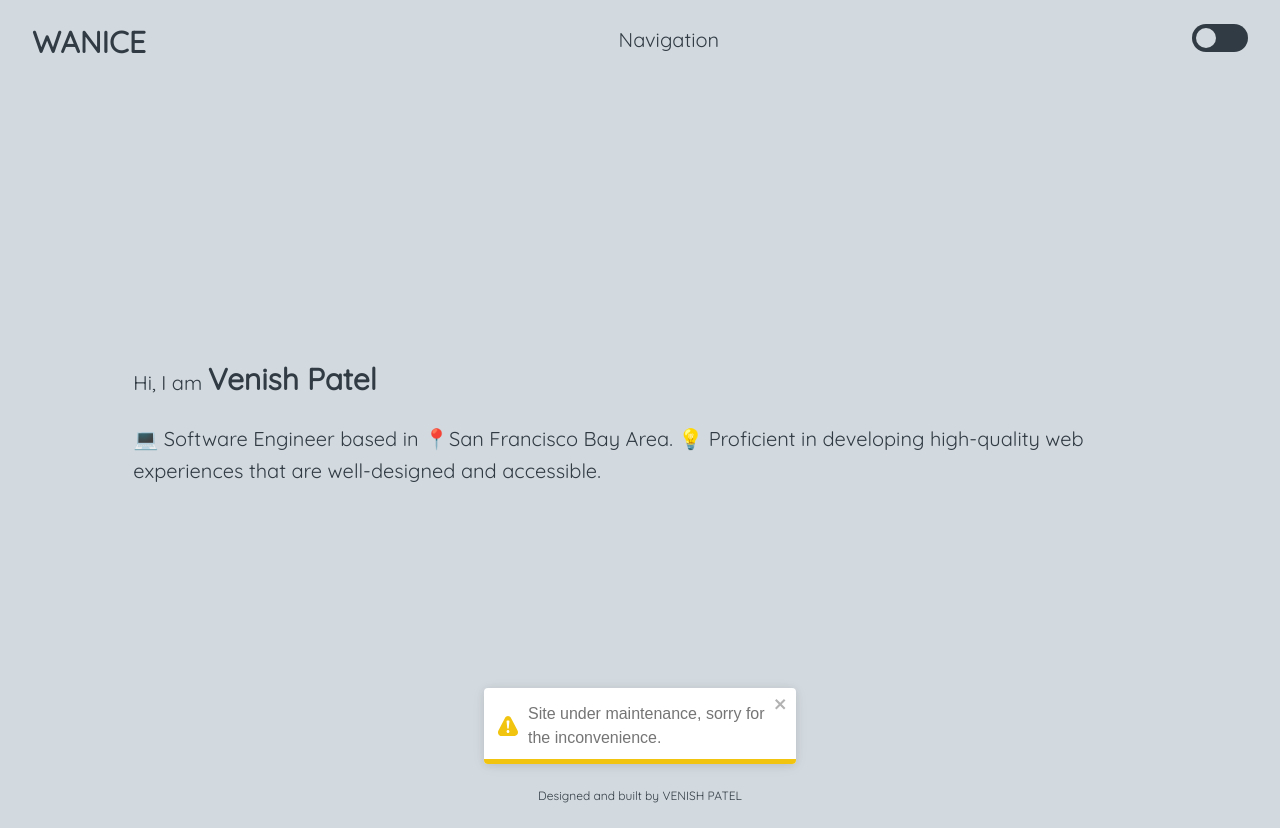
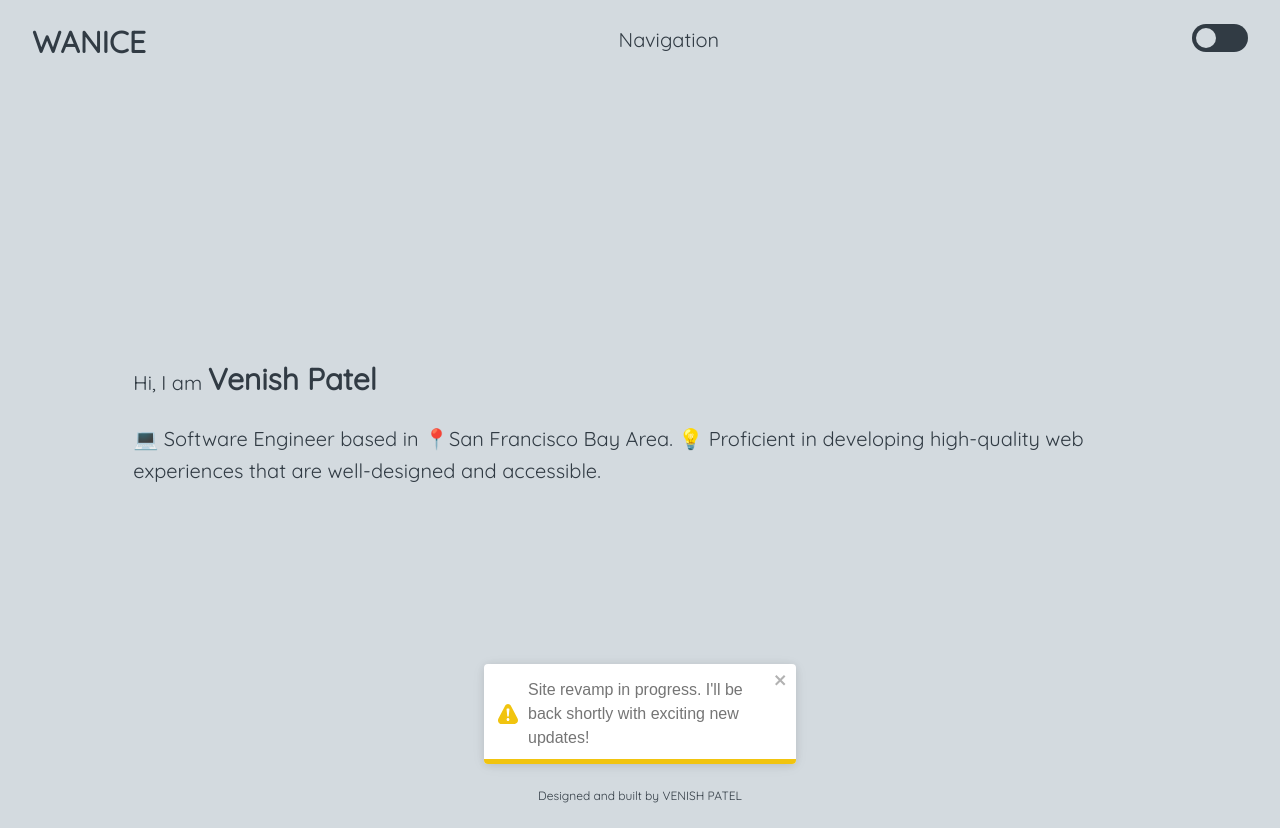
Before and after one commit to venishgpatel/venish-patel-website, a Next.js app: page / in a window 1280 px wide. Built offline with nearby package versions, Linux system fonts and the light colour scheme.

Commit message:
Updated the notification message.

```diff
--- a/app/page.tsx
+++ b/app/page.tsx
@@ -7,7 +7,7 @@ export default function Home() {
   return (
     <>
       <Notification
-        content="Site under maintenance, sorry for the inconvenience."
+        content="Site revamp in progress. I'll be back shortly with exciting new updates!"
         options={{
           type: 'warning'
         }}
```
